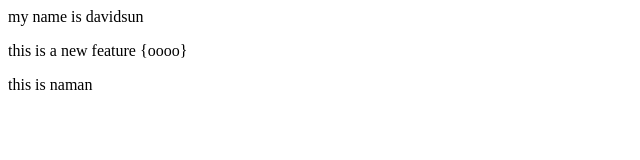
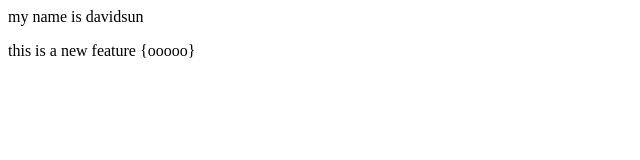
Before and after one commit to Naman-gautam/localrepo, a plain HTML site: page index.html in a window 1280 px wide. Shown: the whole page, without its empty margins (0-640 px from the left). Drawn offline with Linux system fonts and the light colour scheme.

Commit message:
making changes

```diff
--- a/index.html
+++ b/index.html
@@ -1,3 +1,2 @@
 <p>my name is davidsun</p>
-<p>this is a new feature {oooo}</p>
-<p>this is naman</p>
+<p>this is a new feature {ooooo}</p>
```
